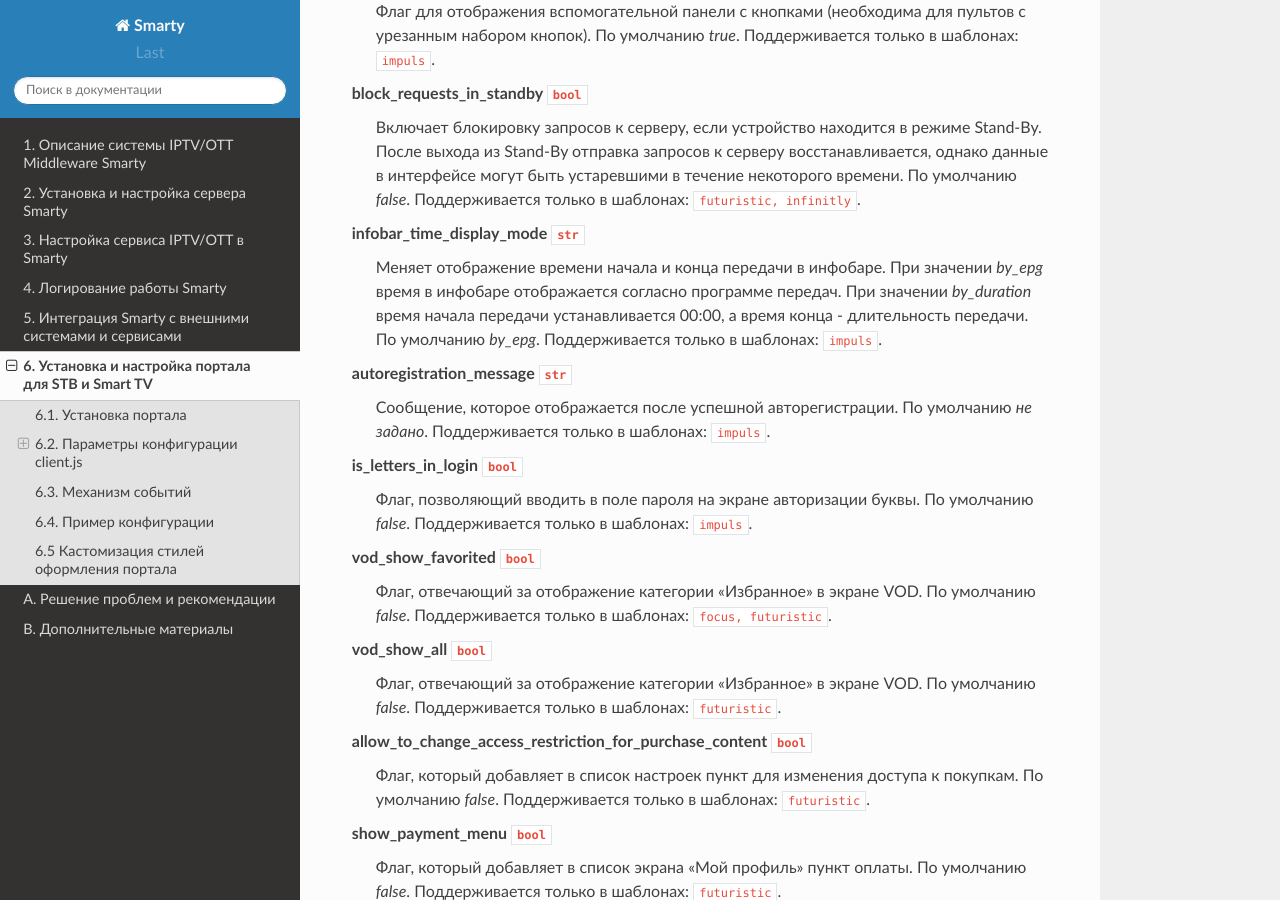
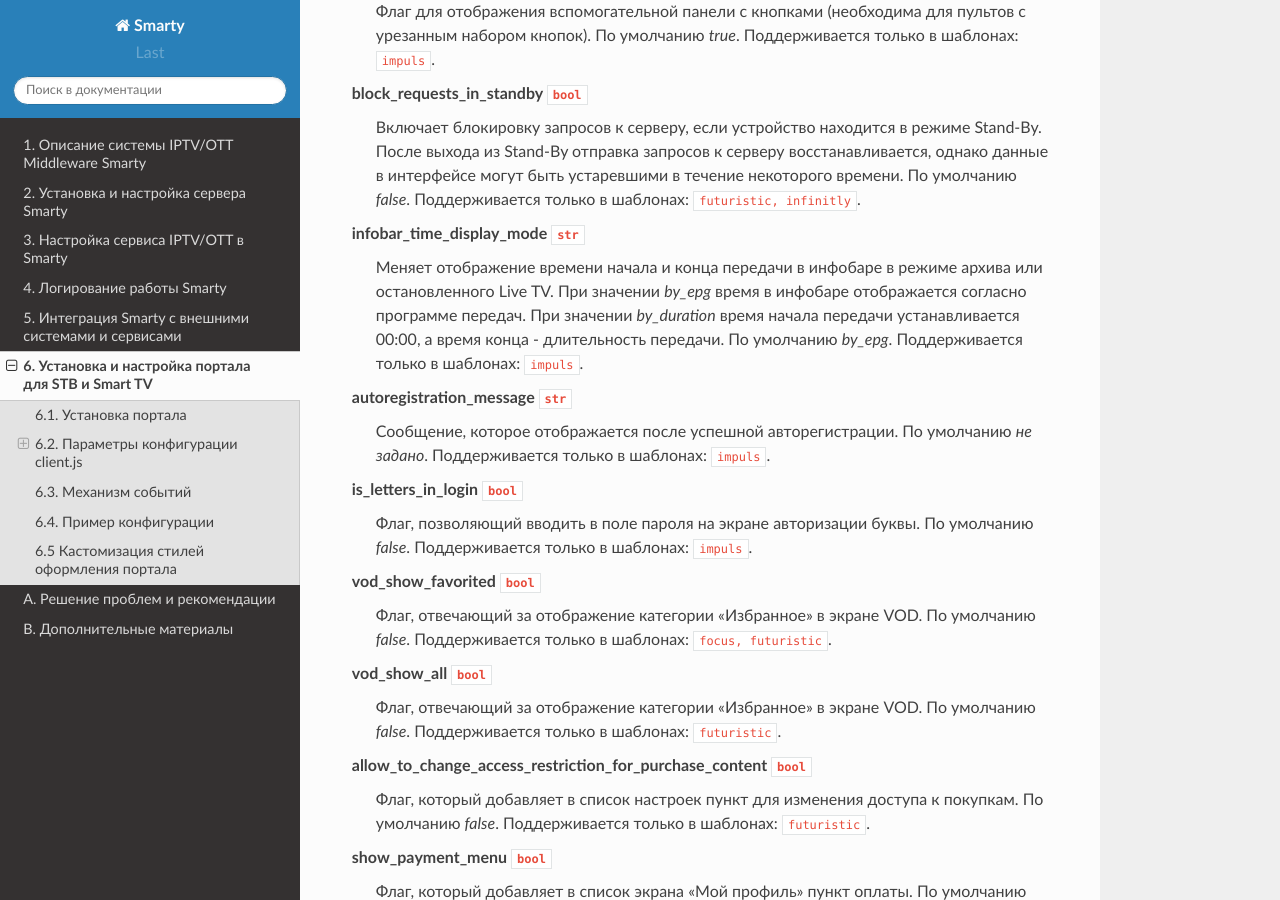
Before and after one commit to sergey-yakovlev/smarty-docs, a Sphinx documentation site: the page built from source/portal_setup.rst, in a window 1280 px wide and 900 px high, scrolled down 11006 px. Built offline with Sphinx 7.4.7 and the Read the Docs theme 2.0.0, drawn with Linux system fonts in a browser that asks for light colours.

Commit message:
infobar_time_display_mode добавлено уточнение

```diff
--- a/source/portal_setup.rst
+++ b/source/portal_setup.rst
@@ -543,7 +543,7 @@ block_requests_in_standby ``bool``
     Поддерживается только в шаблонах: ``futuristic, infinitly``.
 
 infobar_time_display_mode ``str``
-    Меняет отображение времени начала и конца передачи в инфобаре.
+    Меняет отображение времени начала и конца передачи в инфобаре в режиме архива или остановленного Live TV.
     При значении *by_epg* время в инфобаре отображается согласно программе передач.
     При значении *by_duration* время начала передачи устанавливается 00:00, а время конца - длительность передачи.
     По умолчанию *by_epg*.
```
